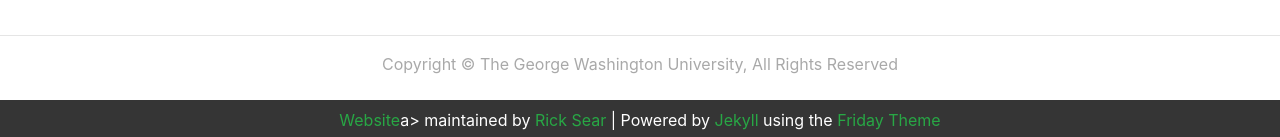
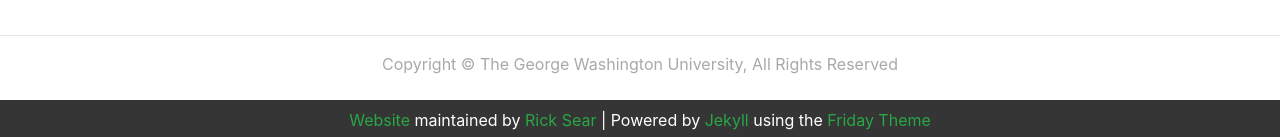
Before and after one commit to GWU-APSC1001/gwu-apsc1001.github.io, a Jekyll site: the page built from _pages/contact.md, in a window 1280 px wide and 1071 px high. Shown: the part 931-1068 px from the top of the window. Built offline with Jekyll 4.4.1, drawn with Linux system fonts in a browser that asks for light colours.

```diff
--- a/_includes/structure/footer.html
+++ b/_includes/structure/footer.html
@@ -6,7 +6,7 @@
 </div>
 
 <div class="footer">
-    <a href="https://github.com/GWU-APSC1001/gwu-apsc1001.github.io" target="_blank">Website</a>a> maintained by <a
+    <a href="https://github.com/GWU-APSC1001/gwu-apsc1001.github.io" target="_blank">Website</a> maintained by <a
         href="https://searri.github.io" target="_blank">Rick Sear</a> | Powered by <a href="https://jekyllrb.com/"
         target="_blank">Jekyll</a> using the <a href="https://sfreytag.github.io/friday-theme/" target="_blank">Friday
         Theme</a>
```
